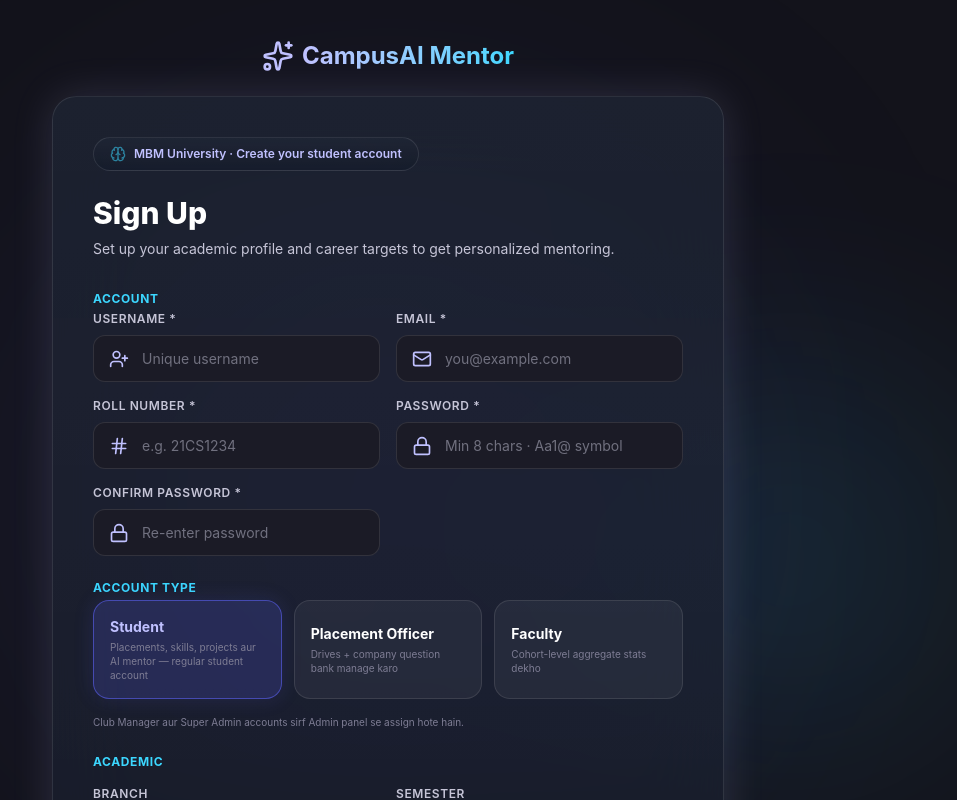
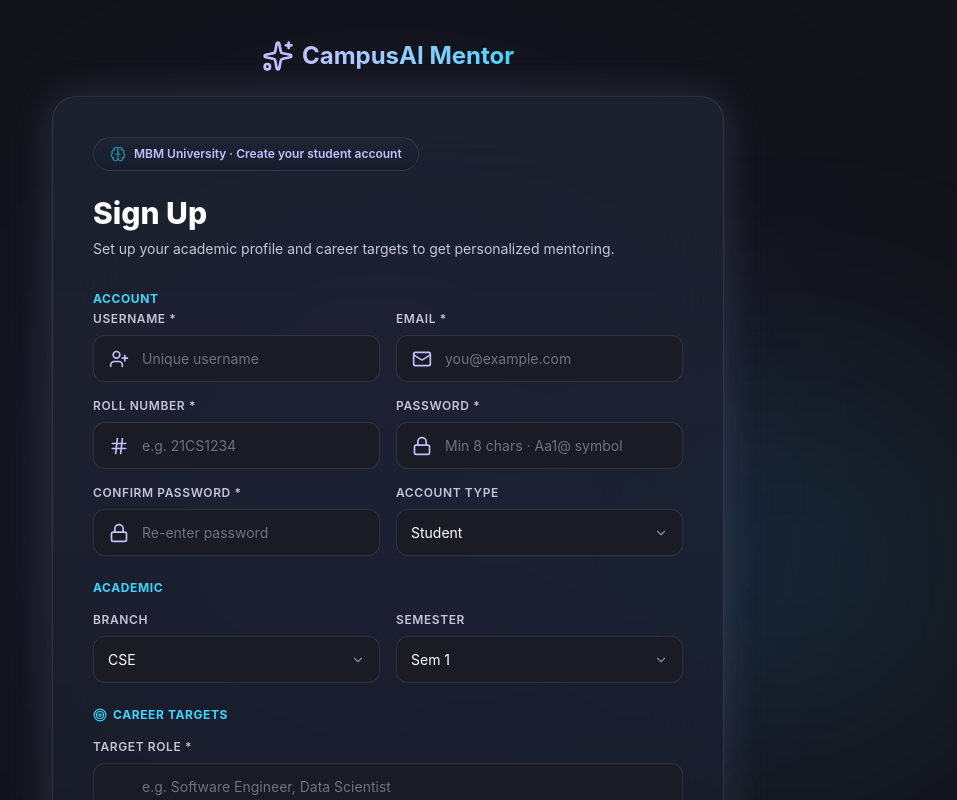
Before and after one commit to harshitsetheh-droid/main-campus-ai-mentor, a React (Vite) app in the folder react/: page / in a window 1280 px wide. Both pictures are taken after a click on the button "Sign up". Shown: the top 800 px of the page, without its empty margins (252-1209 px from the left). Built offline with nearby package versions, Linux system fonts and the light colour scheme.

Commit message:
Signup: role as dropdown next to confirm password (all 5 roles selectable, server-whitelisted), uniform styled selects

```diff
--- a/react/src/components/SignupScreen.tsx
+++ b/react/src/components/SignupScreen.tsx
@@ -160,34 +160,17 @@ export const SignupScreen: React.FC<SignupScreenProps> = ({ onSuccess, onSwitchT
                     <input type="password" value={form.confirm} onChange={set('confirm')} placeholder="Re-enter password" required className="input" />
                   </div>
                 </div>
+                <div>
+                  <Label>Account Type</Label>
+                  <select value={form.role} onChange={set('role')} className="styled-select w-full !py-3">
+                    <option value="student">Student</option>
+                    <option value="placement_officer">Placement Officer</option>
+                    <option value="faculty">Faculty</option>
+                    <option value="club_manager">Club Manager</option>
+                    <option value="super_admin">Super Admin</option>
+                  </select>
+                </div>
               </div>
-            </fieldset>
-
-            {/* Account Type */}
-            <fieldset className="space-y-4">
-              <legend className="text-xs font-bold uppercase tracking-wider text-[#3cd7ff] mb-1">Account Type</legend>
-              <div className="grid grid-cols-1 sm:grid-cols-3 gap-3">
-                {([
-                  ['student', 'Student', 'Placements, skills, projects aur AI mentor — regular student account'],
-                  ['placement_officer', 'Placement Officer', 'Drives + company question bank manage karo'],
-                  ['faculty', 'Faculty', 'Cohort-level aggregate stats dekho'],
-                ] as [string, string, string][]).map(([val, label, desc]) => (
-                  <button
-                    key={val}
-                    type="button"
-                    onClick={() => setForm((f) => ({ ...f, role: val }))}
-                    className={`text-left p-4 rounded-2xl border transition-all cursor-pointer ${
-                      form.role === val
-                        ? 'bg-[#5b5fef]/20 border-[#5b5fef]/60 shadow-[0_0_20px_rgba(91,95,239,0.15)]'
-                        : 'bg-white/5 border-white/10 hover:border-white/25'
-                    }`}
-                  >
-                    <p className={`text-sm font-bold ${form.role === val ? 'text-[#c0c1ff]' : 'text-white'}`}>{label}</p>
-                    <p className="text-[10px] text-[#7e7d94] mt-1 leading-snug">{desc}</p>
-                  </button>
-                ))}
-              </div>
-              <p className="text-[10px] text-[#7e7d94]">Club Manager aur Super Admin accounts sirf Admin panel se assign hote hain.</p>
             </fieldset>
 
             {/* Academic */}
@@ -196,13 +179,13 @@ export const SignupScreen: React.FC<SignupScreenProps> = ({ onSuccess, onSwitchT
               <div className="grid grid-cols-1 sm:grid-cols-2 gap-4">
                 <div>
                   <Label>Branch</Label>
-                  <select value={form.branch} onChange={set('branch')} className="input styled-select !pl-3">
+                  <select value={form.branch} onChange={set('branch')} className="styled-select w-full !py-3">
                     {BRANCHES.map((b) => <option key={b}>{b}</option>)}
                   </select>
                 </div>
                 <div>
                   <Label>Semester</Label>
-                  <select value={form.semester} onChange={set('semester')} className="input styled-select !pl-3">
+                  <select value={form.semester} onChange={set('semester')} className="styled-select w-full !py-3">
                     {SEMESTERS.map((s) => <option key={s}>{s}</option>)}
                   </select>
                 </div>
@@ -233,7 +216,7 @@ export const SignupScreen: React.FC<SignupScreenProps> = ({ onSuccess, onSwitchT
                 </div>
                 <div>
                   <Label>Internship or Full-time?</Label>
-                  <select value={form.workType} onChange={set('workType')} className="input styled-select !pl-3">
+                  <select value={form.workType} onChange={set('workType')} className="styled-select w-full !py-3">
                     <option value="">Not sure yet</option>
                     <option value="internship">Internship</option>
                     <option value="job">Full-time job</option>
```
Also changed, not shown: 1 other file (tests, documents, lock files or other folders).
